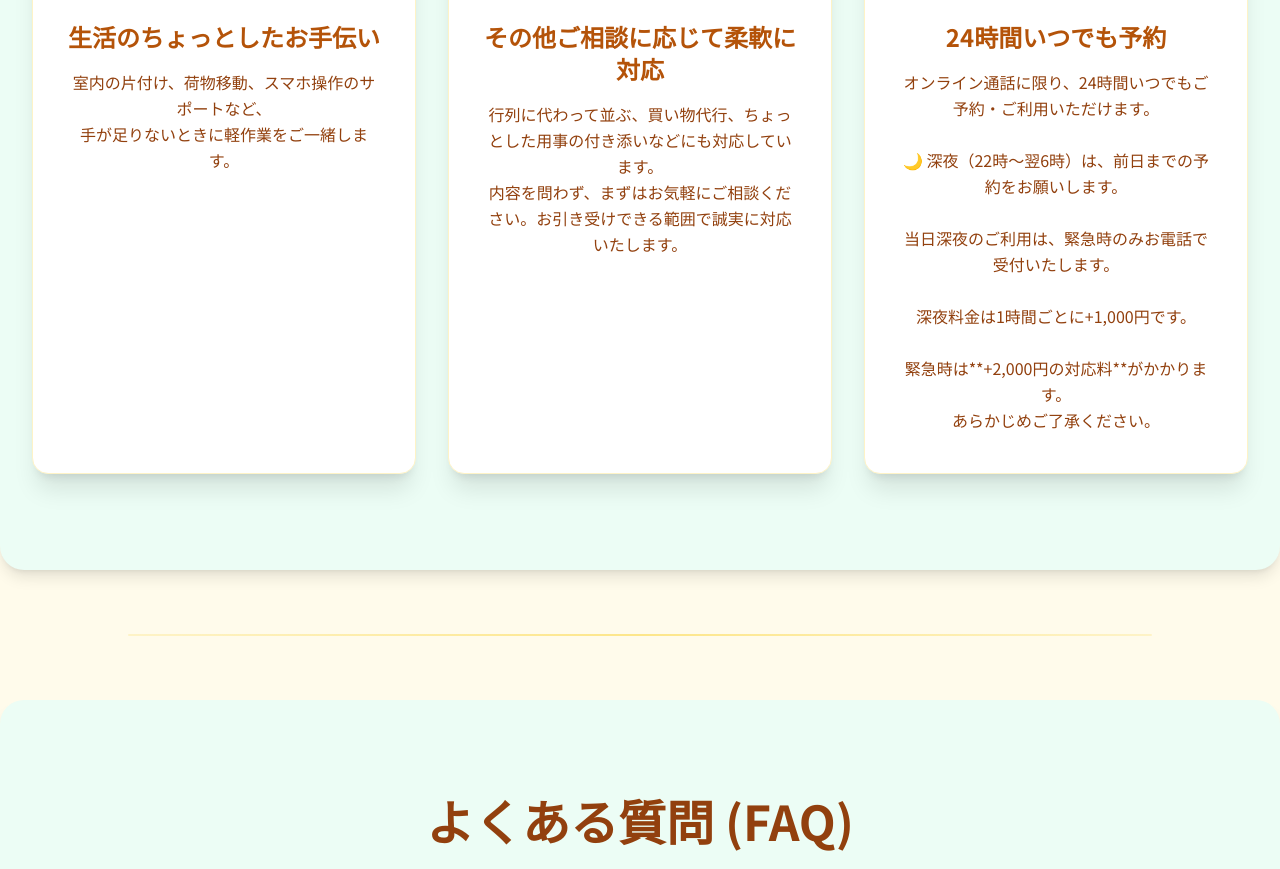
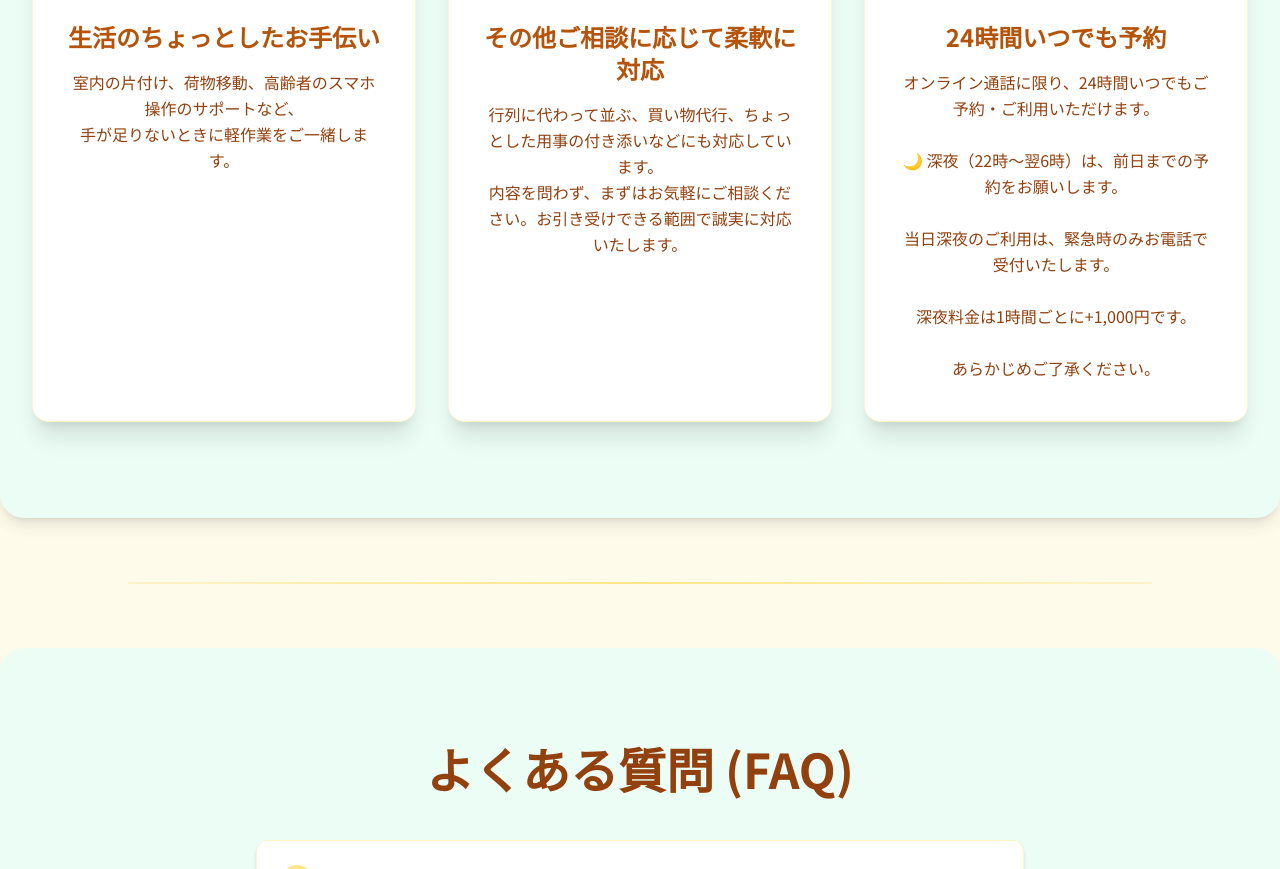
Before and after one commit to nandemoya-ginji/ginji-homepage, a plain HTML site: page index.html in a window 1280 px wide. Shown: the part 3410-4279 px from the top of the page. Drawn offline with nearby package versions, Linux system fonts and the light colour scheme.

Commit message:
Update index.html

```diff
--- a/index.html
+++ b/index.html
@@ -252,7 +252,7 @@
                         </div>
                         <h3 class="text-2xl font-semibold text-amber-700 mb-4">生活のちょっとしたお手伝い</h3>
                         <p class="text-amber-800">
-                            室内の片付け、荷物移動、スマホ操作のサポートなど、<br>
+                            室内の片付け、荷物移動、高齢者のスマホ操作のサポートなど、<br>
                             手が足りないときに軽作業をご一緒します。
                         </p>
                     </div>
@@ -282,7 +282,6 @@
                             <br>
                             深夜料金は1時間ごとに+1,000円です。<br>
                             <br>
-                            緊急時は**+2,000円の対応料**がかかります。<br>
                             あらかじめご了承ください。
                         </p>
                     </div>
```
